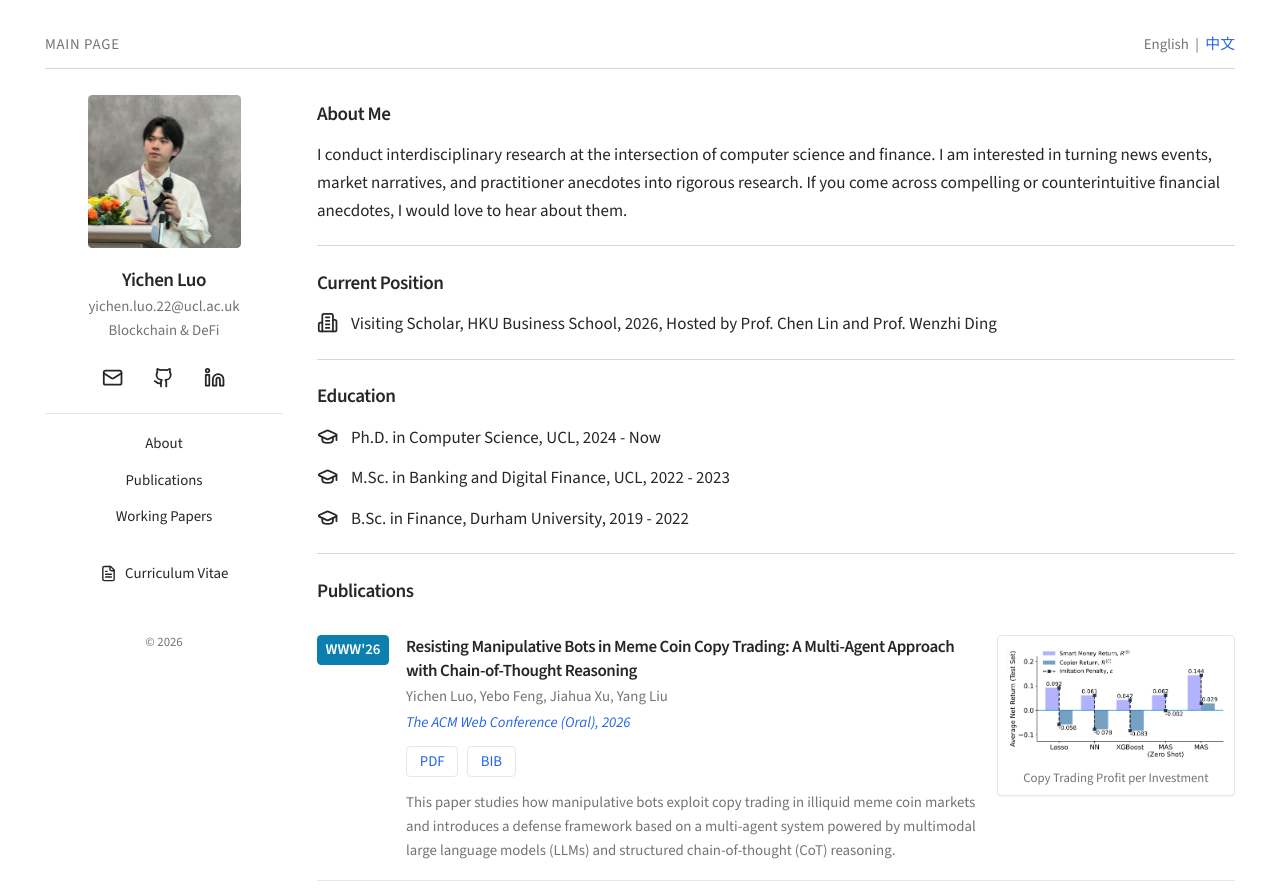
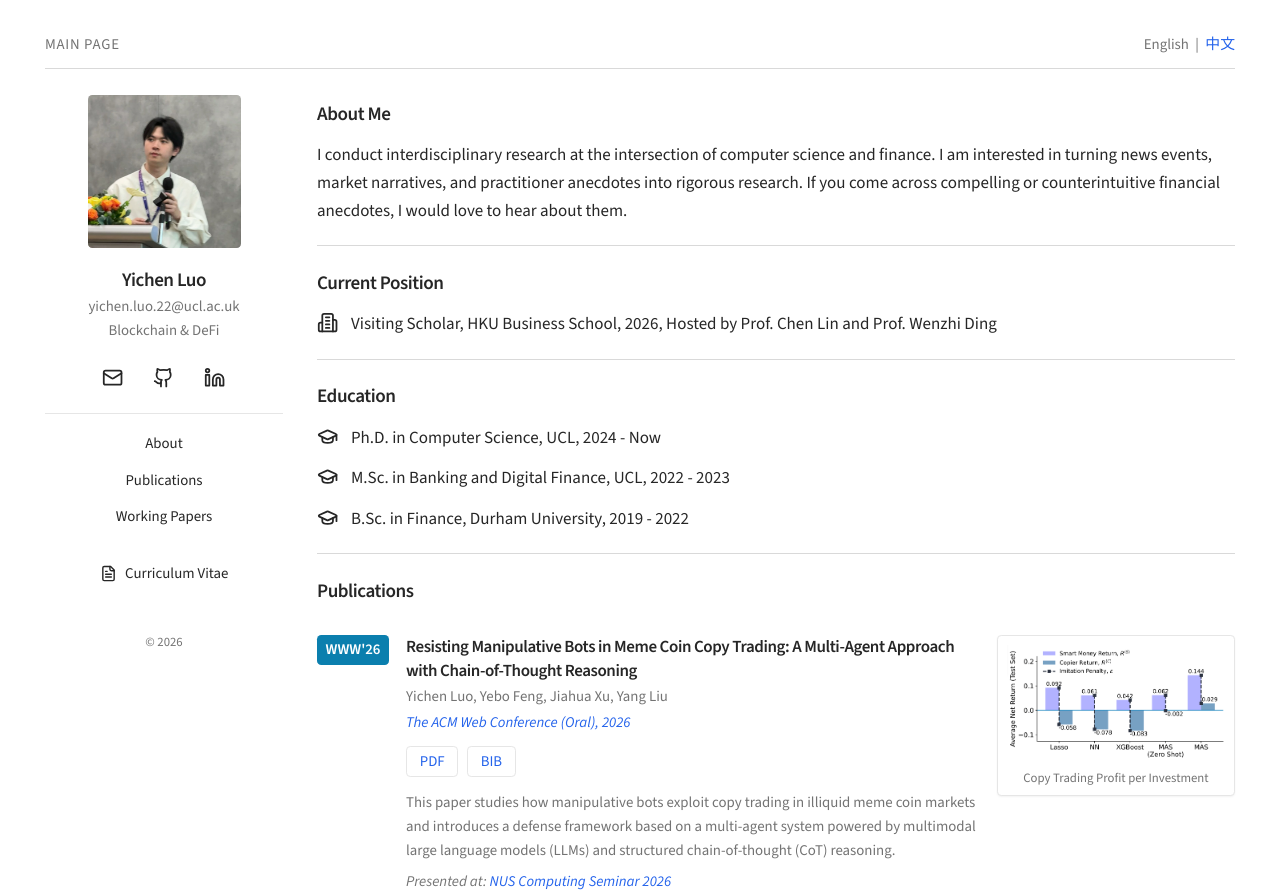
Before and after one commit to lyc0603/lyc0603.github.io, a React (Vite) app: page / in a window 1280 px wide. Shown: the top 896 px of the page. Built offline with nearby package versions, Linux system fonts and the light colour scheme; the HTML template or start-up script is replaced by a standard one.

Commit message:
Record the WWW'26 paper's NUS Computing seminar talk
Linked to UK CBT's post about the talk, since NUS publishes no listing
for the seminar.

Co-Authored-By: Claude Opus 5.5 <noreply@anthropic.com>

```diff
--- a/src/i18n/content.ts
+++ b/src/i18n/content.ts
@@ -112,6 +112,15 @@ export const publications: Paper[] = [
     venue: 'The ACM Web Conference (Oral)',
     venueUrl: 'https://dl.acm.org/doi/10.1145/3774904.3792635',
     year: '2026',
+    presentations: [
+      {
+        name: 'NUS Computing Seminar',
+        year: '2026',
+        // NUS publishes no listing for the seminar; UK CBT's post of 25 August 2026
+        // is the record of the talk.
+        url: 'https://www.linkedin.com/posts/ubri-ugcPost-7497884809332178944-9Cvf/',
+      },
+    ],
     abstract: {
       en: 'This paper studies how manipulative bots exploit copy trading in illiquid meme coin markets and introduces a defense framework based on a multi-agent system powered by multimodal large language models (LLMs) and structured chain-of-thought (CoT) reasoning.',
       zh: '本文研究操纵型机器人如何在流动性匮乏的迷因币市场中利用跟单交易牟利，并提出一套防御框架：以多模态大语言模型（LLM）驱动的多智能体系统，结合结构化的思维链（CoT）推理。',
```
Also changed, not shown: 1 other file (tests, documents, lock files or other folders).
